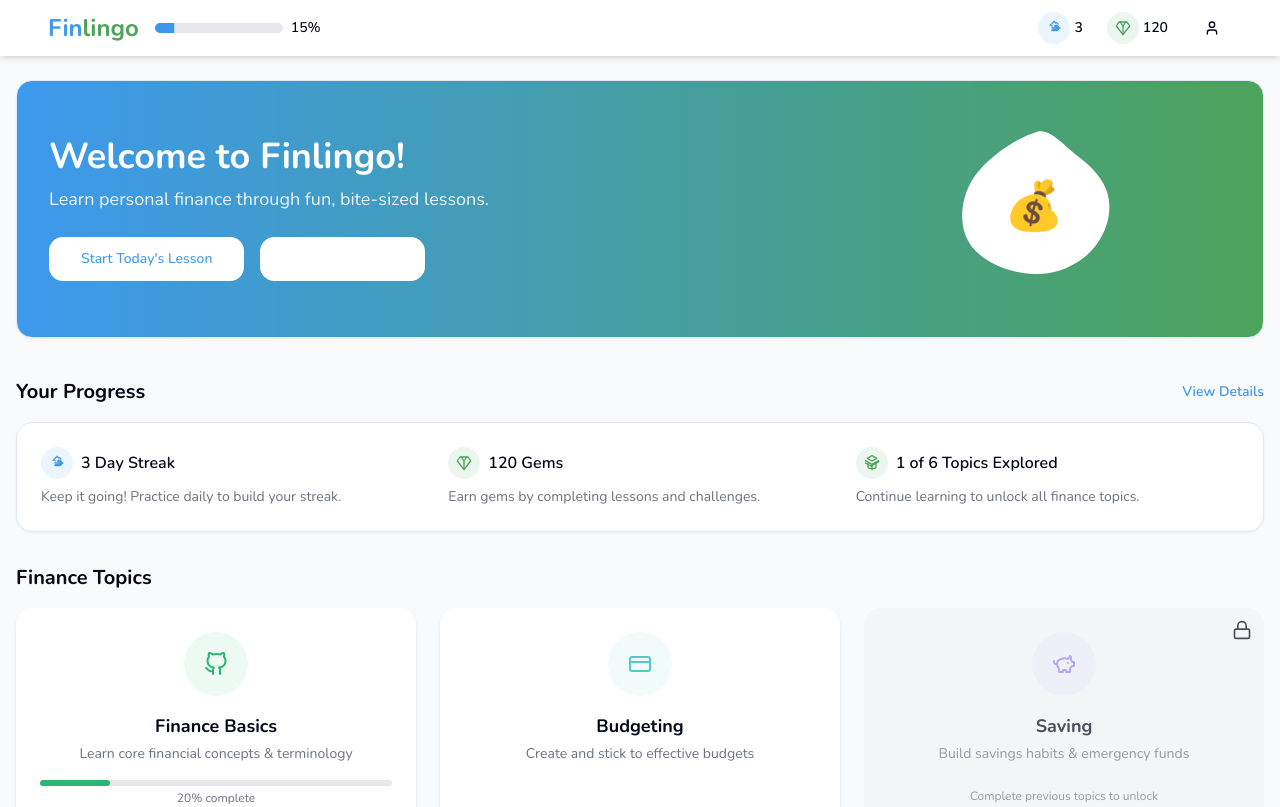
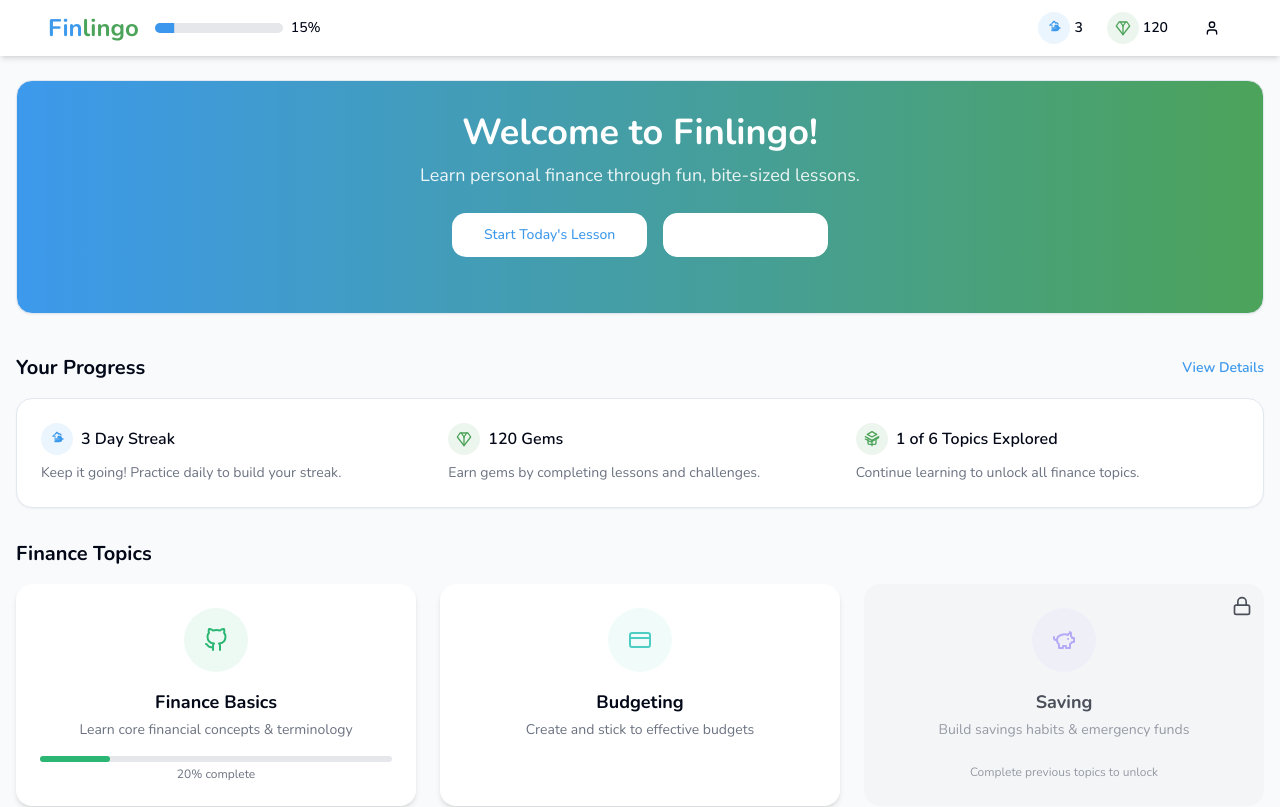
Before and after one commit to AlexanderBaert1/funlingo-learn-finance, a React (Vite) app: page / in a window 1280 px wide. Shown: the top 807 px of the page. Built offline with nearby package versions, Linux system fonts and the light colour scheme.

Commit message:
Remove animated money emoji
Removed the animated money emoji from the hero section.

```diff
--- a/src/pages/Index.tsx
+++ b/src/pages/Index.tsx
@@ -1,4 +1,3 @@
-
 import { useState } from 'react';
 import { Link } from 'react-router-dom';
 import { Button } from "@/components/ui/button";
@@ -21,13 +20,13 @@ const Index = () => {
         <section className="mb-10">
           <Card className="overflow-hidden bg-gradient-to-r from-finlingo-primary to-finlingo-secondary">
             <CardContent className="p-6 sm:p-8">
-              <div className="flex flex-col md:flex-row items-center">
-                <div className="md:w-2/3 text-white mb-6 md:mb-0">
+              <div className="flex flex-col items-center">
+                <div className="text-white mb-6 text-center">
                   <h1 className="text-3xl sm:text-4xl font-bold mb-2 animate-slide-up">Welcome to Finlingo!</h1>
                   <p className="text-lg opacity-90 mb-6 animate-slide-up" style={{animationDelay: "0.1s"}}>
                     Learn personal finance through fun, bite-sized lessons.
                   </p>
-                  <div className="flex flex-wrap gap-4 animate-slide-up" style={{animationDelay: "0.2s"}}>
+                  <div className="flex flex-wrap gap-4 justify-center animate-slide-up" style={{animationDelay: "0.2s"}}>
                     <Link to="/topic/finance-basics">
                       <Button size="lg" className="bg-white text-finlingo-primary hover:bg-gray-100">
                         Start Today's Lesson
@@ -38,16 +37,6 @@ const Index = () => {
                         View All Topics
                       </Button>
                     </Link>
-                  </div>
-                </div>
-                <div className="md:w-1/3 flex justify-center">
-                  <div className="relative w-48 h-48 animate-bounce-slight">
-                    <svg viewBox="0 0 200 200" xmlns="http://www.w3.org/2000/svg" className="w-full h-full">
-                      <path fill="#FFFFFF" d="M45.7,-51.5C59.8,-40.9,72.3,-28.1,76.7,-12.5C81.1,3.1,77.4,21.5,68,36.3C58.6,51.1,43.4,62.2,26.9,67.5C10.3,72.8,-7.8,72.2,-25.4,67C-43,61.7,-60.1,51.9,-68.5,37C-76.8,22,-76.5,2,-70.3,-14.5C-64.1,-30.9,-51.9,-43.8,-38.3,-54.3C-24.8,-64.8,-9.9,-73,3.4,-77C16.7,-80.9,31.7,-62,45.7,-51.5Z" transform="translate(100 100)" />
-                    </svg>
-                    <div className="absolute inset-0 flex items-center justify-center">
-                      <div className="text-5xl font-bold text-finlingo-primary">💰</div>
-                    </div>
                   </div>
                 </div>
               </div>
```
